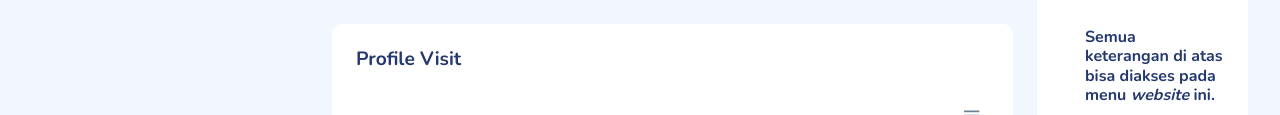
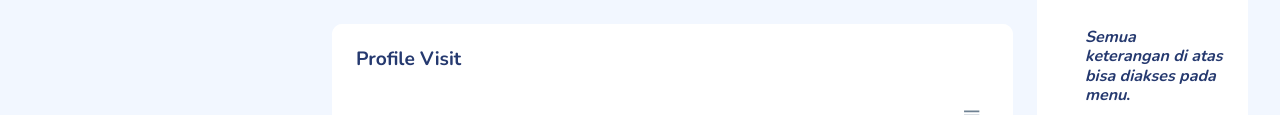
Before and after one commit to asetbppkad/aset-baru.github.io, a plain HTML site: page index.html in a window 1280 px wide. Shown: the part 837-952 px from the top of the page. Drawn offline with nearby package versions, Linux system fonts and the light colour scheme; files whose address does not match are found by name.

Commit message:
Update index.html

```diff
--- a/index.html
+++ b/index.html
@@ -397,7 +397,7 @@
                                     </div> -->
                                     <div class="name ms-4">
                                         <!-- <h5 class="mb-1">Ismail</h5> -->
-                                        <h6 class="mb-0">Semua keterangan di atas bisa diakses pada menu <i>website</i> ini.</h6>
+                                        <h6 class="mb-0"><i>Semua keterangan di atas bisa diakses pada menu</i>.</h6>
                                     </div>
                                 </div>
                             </div>
```
